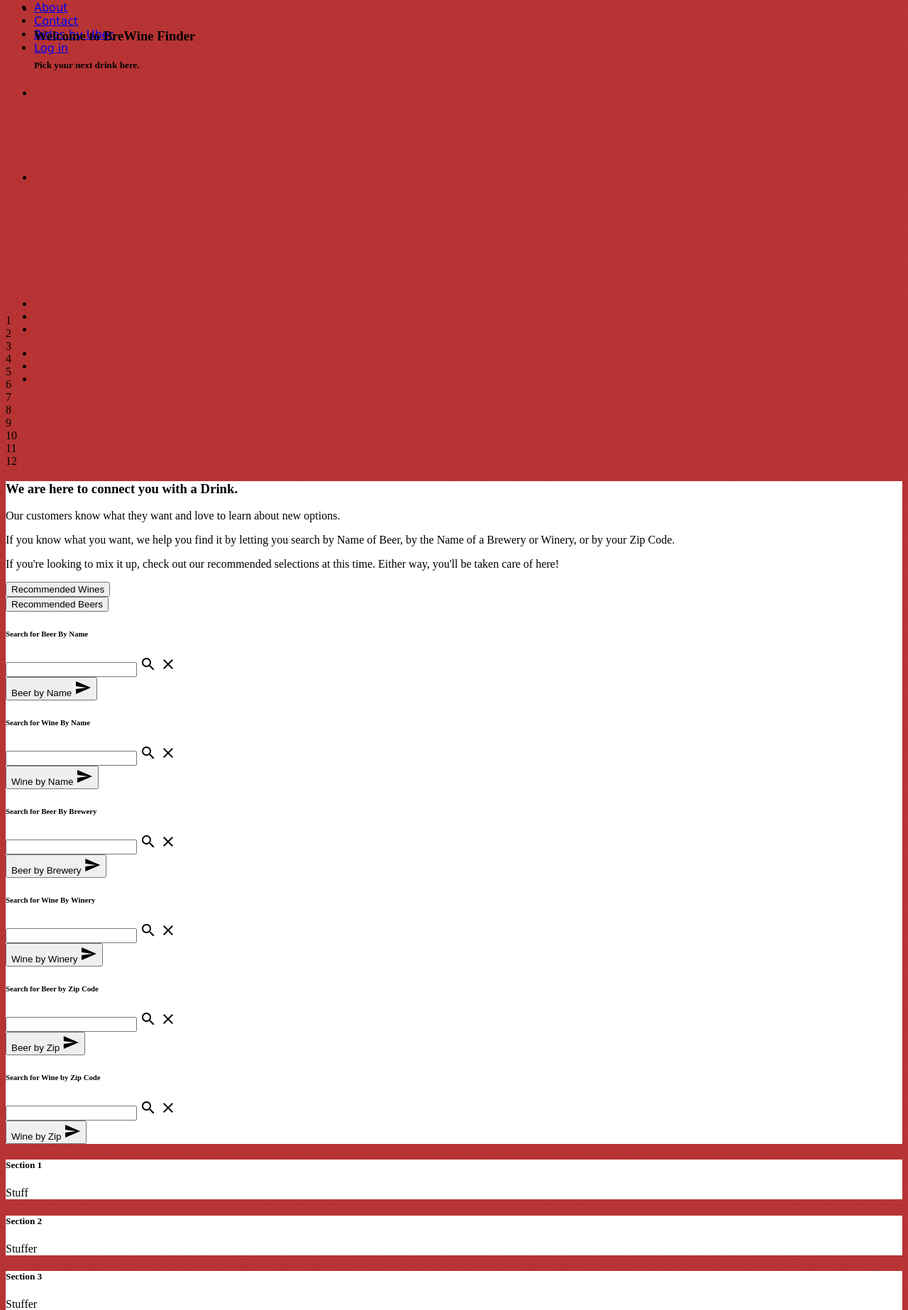
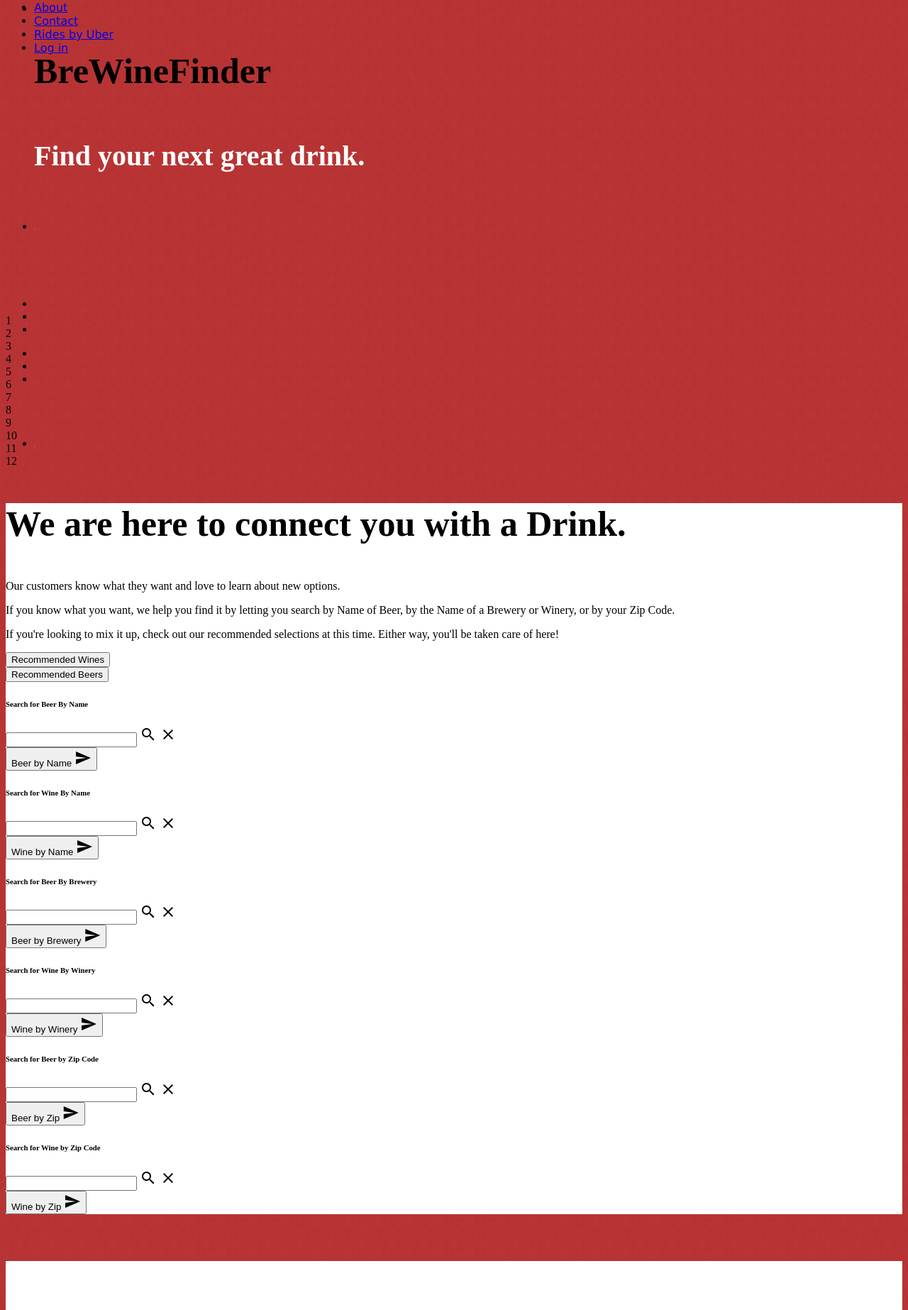
Before and after one commit to emeraldaly/frontEndBrew, a PHP site: page / in a window 1280 px wide; the page is wider, and only the part inside the window is pictured. Shown: the part 121-1967 px from the top of that part at 71% size. Run offline with PHP 8.4, Linux system fonts and the light colour scheme; some libraries are stand-ins or nearby versions.

Commit message:
adjusted carousel text size, changed top carousel header to BreWineFind with various slogans on bottom

```diff
--- a/css/styles.css
+++ b/css/styles.css
@@ -48,3 +48,13 @@
     background-position: center;
     position: center;
 }
+
+h3 {
+ color: black;
+ font-size: 50px;
+}
+
+h5{
+  color: white;
+  font-size:40px;
+}
--- a/home.html
+++ b/home.html
@@ -68,24 +68,24 @@
                     <img src="http://www.readthehorn.com/sites/default/files/imagecache/image_full/wine_tasting.jpg">
                     <!-- random image -->
                     <div class="caption center-align">
-                        <h3>Welcome to BreWine Finder</h3>
-                        <h5 class="light grey-text text-lighten-3">Pick your next drink here.</h5>
+                        <h3>BreWineFinder</h3>
+                        <h5>Find your next great drink.</h5>
                     </div>
                 </li>
                 <li>
                     <img src="http://cdn2.thegloss.com/wp-content/uploads/2013/08/hangover-free-beer.jpg">
                     <!-- random image -->
                     <div class="caption left-align">
-                        <h3>Find your next great brew. (Left Aligned)</h3>
-                        <h5 class="light grey-text text-lighten-3">Find your next great brew.</h5>
+                        <h3>BreWineFinder</h3>
+                        <h5>Find your next great brew.</h5>
                     </div>
                 </li>
                 <li>
                     <img src="http://media.salon.com/2013/12/wine_clash.jpg">
                     <!-- random image -->
                     <div class="caption right-align">
-                        <h3>Find your next Elegant Wine. (Right Aligned Caption)</h3>
-                        <h5 class="light grey-text text-lighten-3">Find your next elegant wine.</h5>
+                        <h3>BreWineFinder</h3>
+                        <h5>Find your next elegant wine.</h5>
                     </div>
                 </li>
 
```
